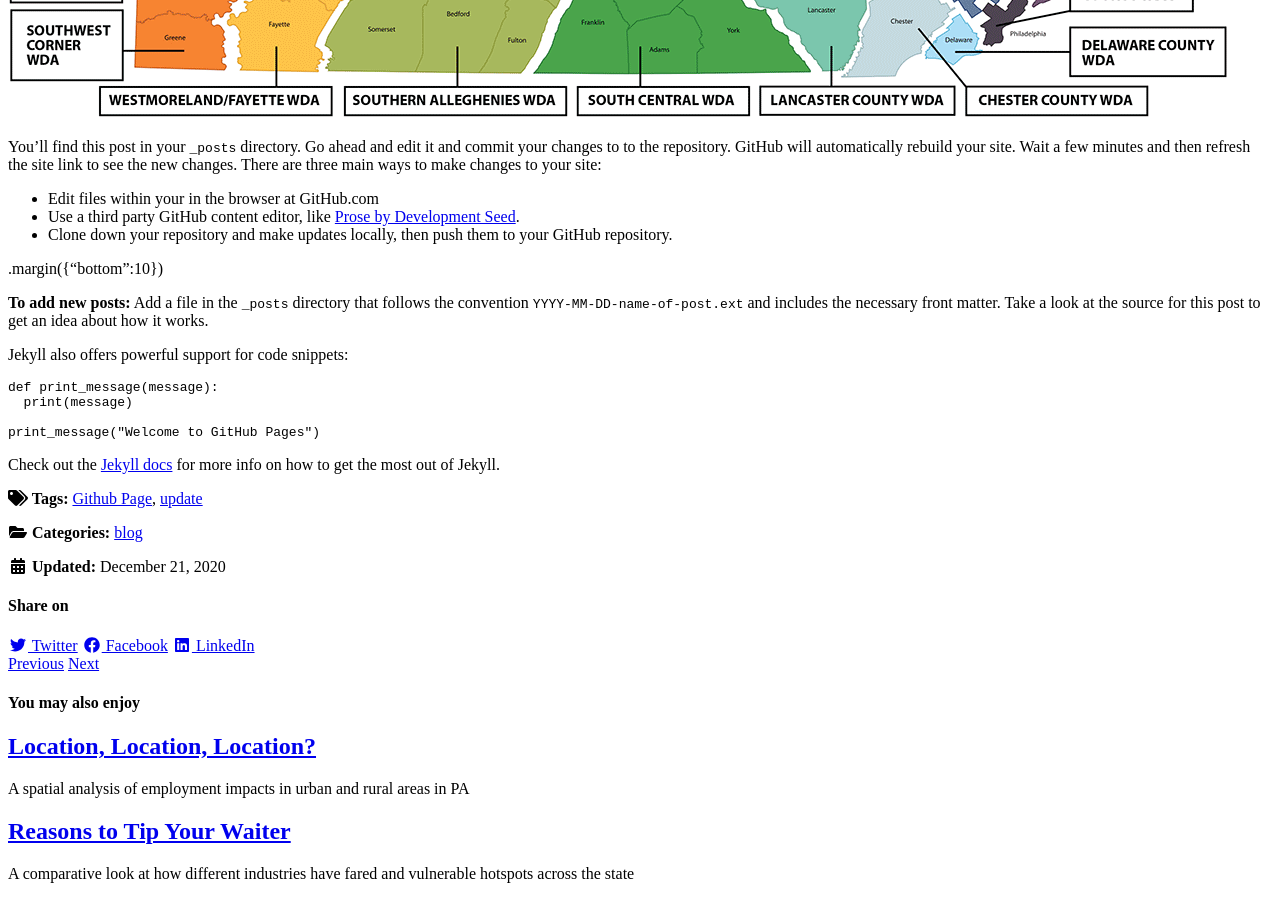
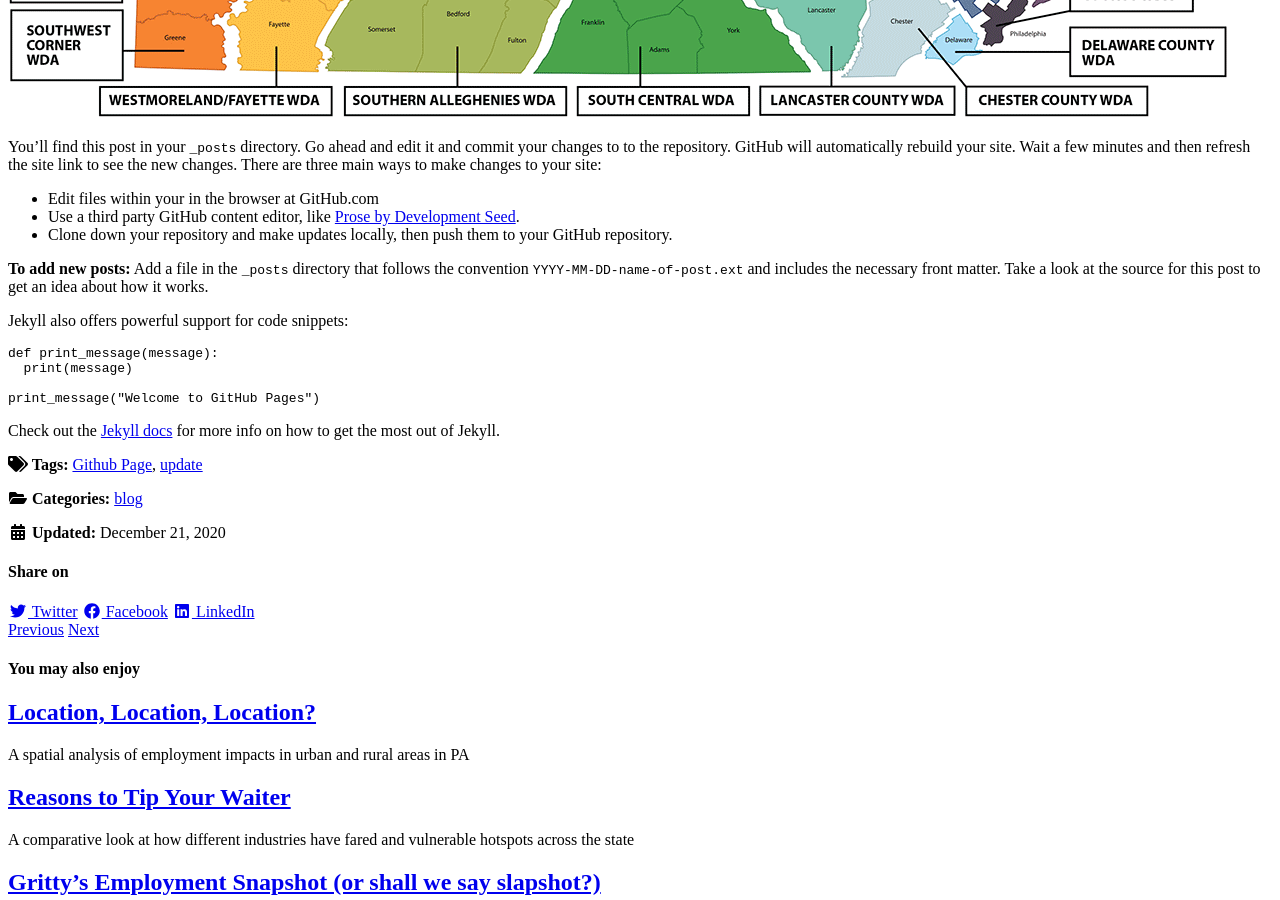
Before and after one commit to amghazzawi/PAemployment, a Jekyll site: the page built from _posts/2019-04-18-welcome-to-github-pages.md, in a window 1280 px wide and 900 px high, scrolled down 880 px. Built offline with Jekyll 4.4.1, drawn with Linux system fonts in a browser that asks for light colours; cached includes are drawn as plain includes; nearby versions of some CDN libraries.

Commit message:
Update 2019-04-18-welcome-to-github-pages.md

```diff
--- a/_posts/2019-04-18-welcome-to-github-pages.md
+++ b/_posts/2019-04-18-welcome-to-github-pages.md
@@ -21,11 +21,11 @@
 - Use a third party GitHub content editor, like [Prose by Development Seed](https://prose.io).
 - Clone down your repository and make updates locally, then push them to your GitHub repository.
 
-<div id="hv-chart-1"></div>.margin({"bottom":10})
+<div id="hv-chart-1"></div>
 
 **To add new posts:** Add a file in the `_posts` directory that follows the convention `YYYY-MM-DD-name-of-post.ext` and includes the necessary front matter. Take a look at the source for this post to get an idea about how it works.
 
-<div id="hv-chart-2"></div>
+<div id="hv-chart-2; margin-bottom:10"></div>
 
 
 Jekyll also offers powerful support for code snippets:
```
